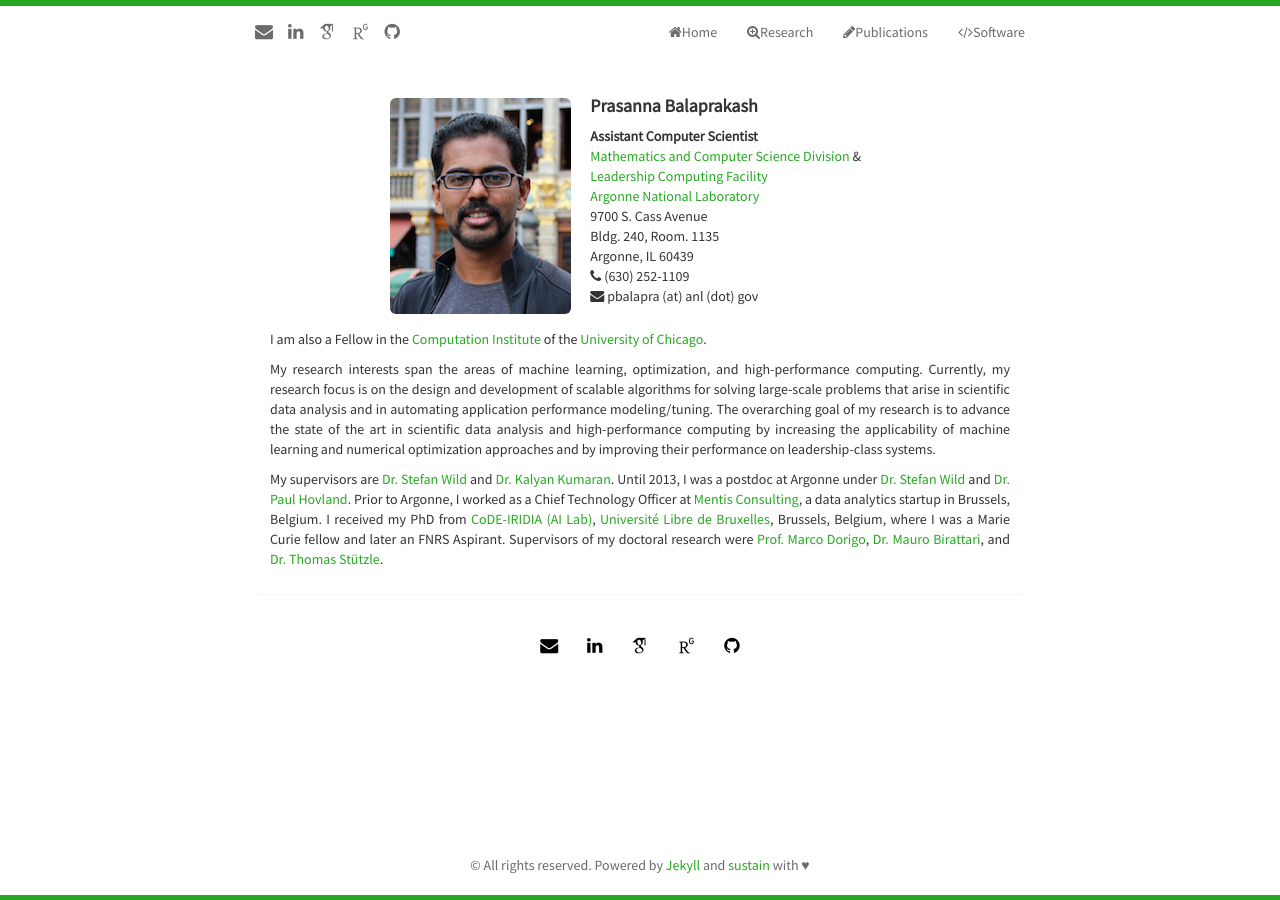
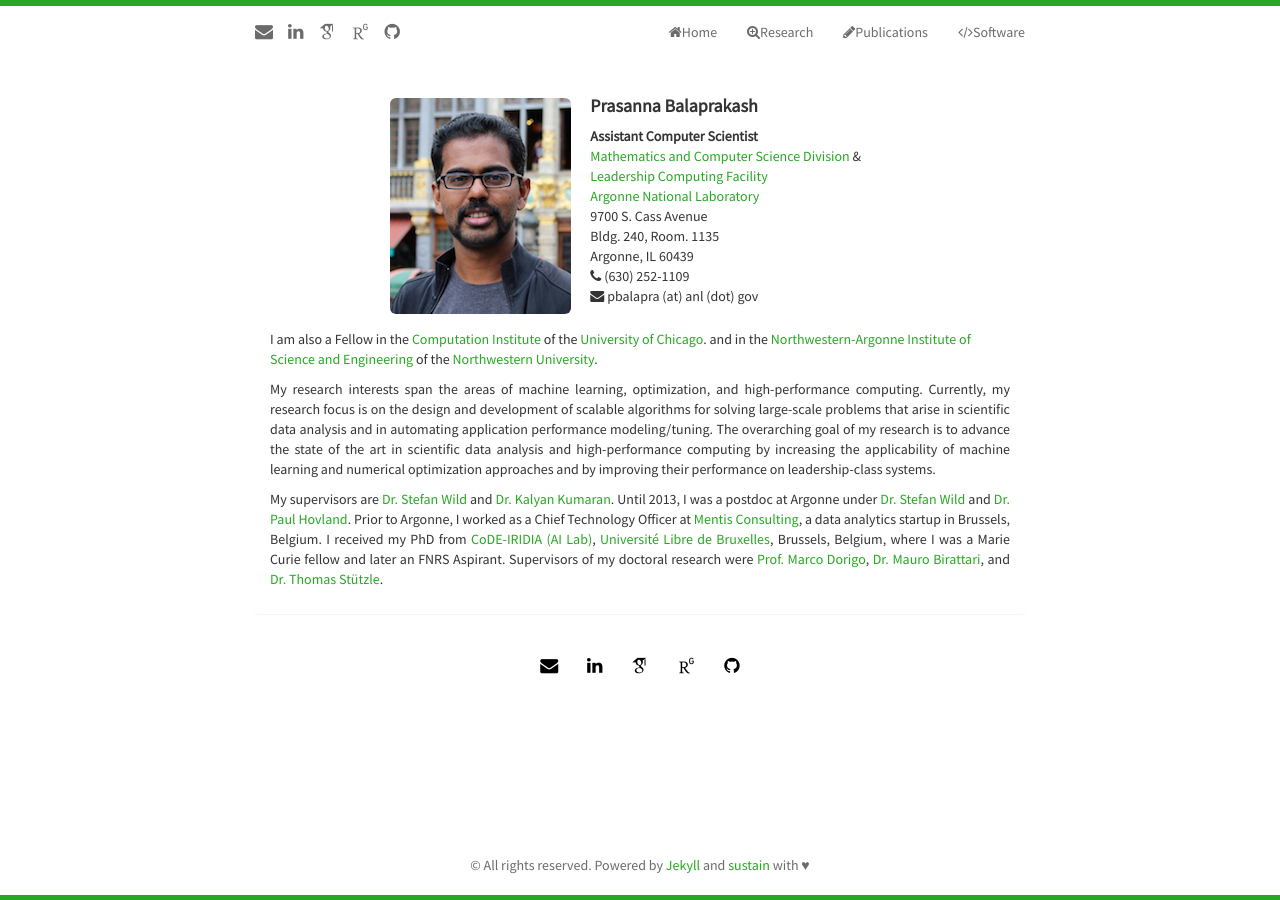
Before and after one commit to pbalapra/pbalapra.github.io, a Jekyll site: the page built from index.html, in a window 1280 px wide. Built offline with Jekyll 4.4.1, drawn with Linux system fonts in a browser that asks for light colours; nearby versions of some CDN libraries; some web fonts are replaced; the list of posts is cut into pages by our own code.

Commit message:
updating aff

```diff
--- a/index.html
+++ b/index.html
@@ -35,7 +35,8 @@ title: Home Page of Prasanna Balaprakash
 <div class="container">
      <div class="panel panel-default">
          <div class="panel-body">
-             <p> I am also a Fellow in the <a href="https://www.ci.uchicago.edu/" target="_blank">Computation Institute</a> of the <a href="https://www.uchicago.edu/" target="_blank"> University of Chicago</a>.
+             <p> I am also a Fellow in the <a href="https://www.ci.uchicago.edu/" target="_blank">Computation Institute</a> of the <a href="https://www.uchicago.edu/" target="_blank">University of Chicago</a>.
+             and in the <a href="http://naise.northwestern.edu/" target="_blank">Northwestern-Argonne Institute of Science and Engineering</a> of the <a href="http://www.northwestern.edu/" target="_blank">Northwestern University</a>.
 
                 <p align="justify">
                     My research interests span the areas of machine learning, optimization,
```
